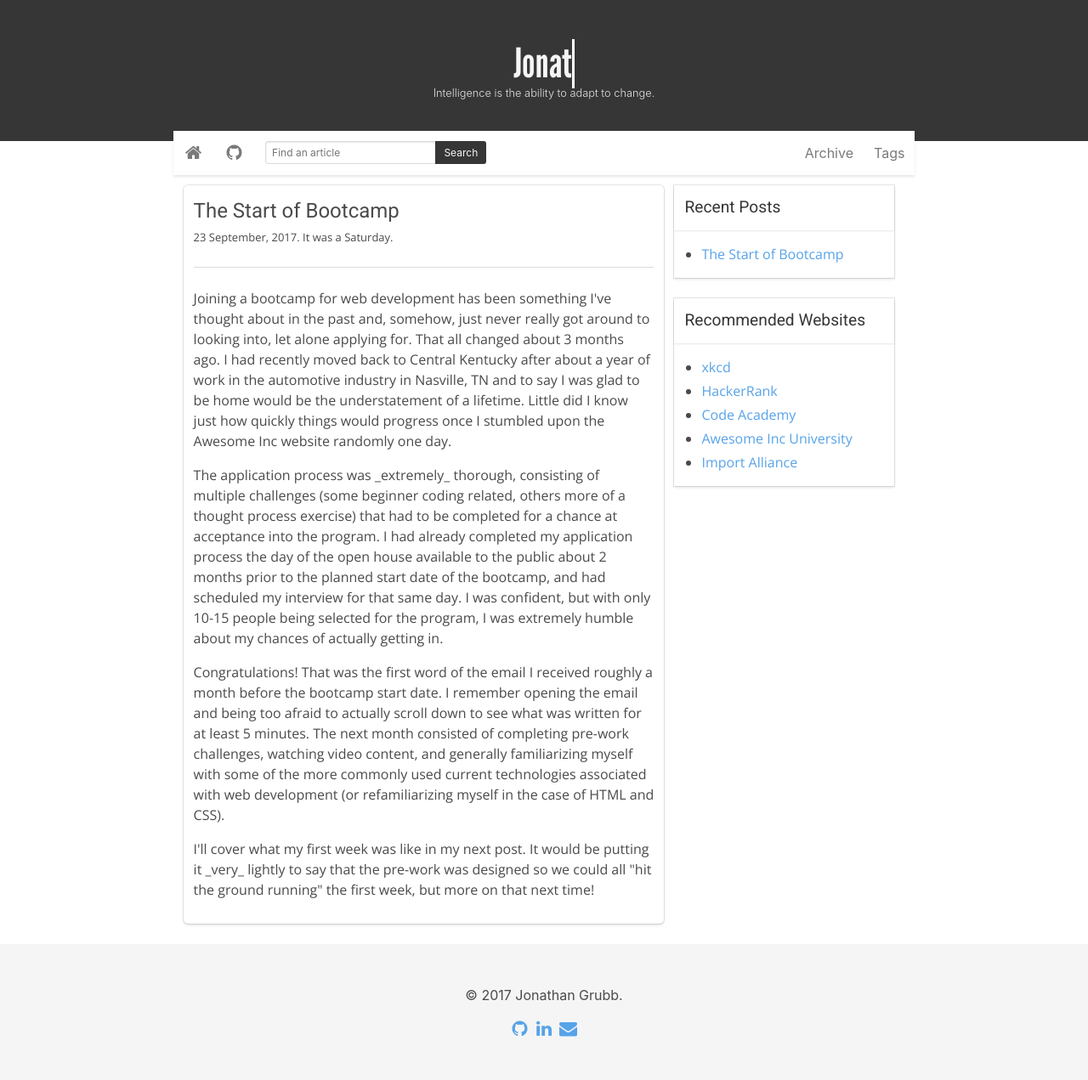
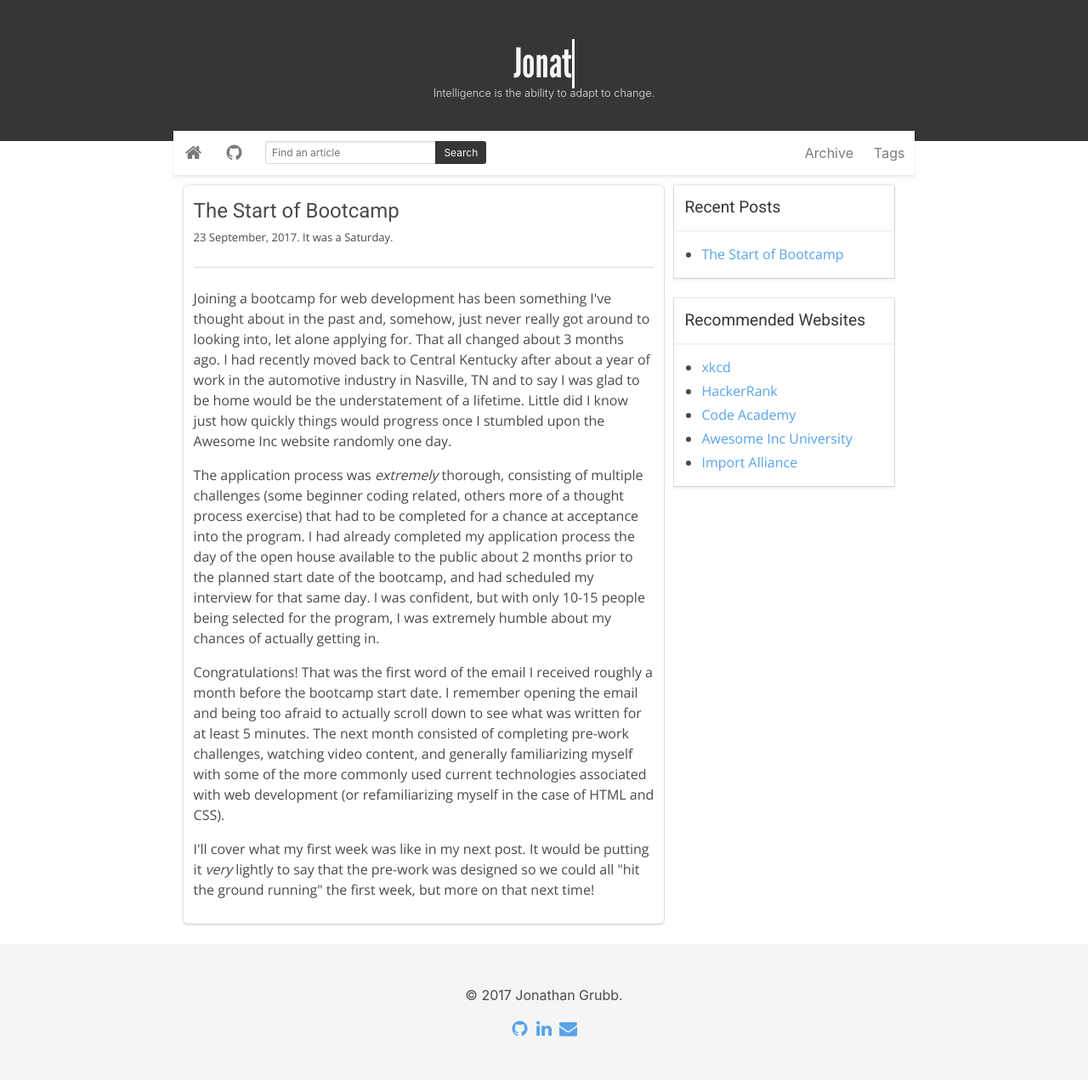
Before and after one commit to joncgrubb/joncgrubb.github.io, a Jekyll site: the page built from _posts/2017-09-23-The-Start-Of-Bootcamp.html, in a window 1280 px wide. Shown: the whole page at 85% size. Built offline with Jekyll 4.4.1, drawn with Linux system fonts in a browser that asks for light colours; comment, search, counter and statistics services are not loaded.

```diff
--- a/_posts/2017-09-23-The-Start-Of-Bootcamp.html
+++ b/_posts/2017-09-23-The-Start-Of-Bootcamp.html
@@ -13,7 +13,7 @@ would progress once I stumbled upon the Awesome Inc website randomly one day.
 </p>
 <p>
 
-The application process was _extremely_ thorough, consisting of multiple
+The application process was <i>extremely</i> thorough, consisting of multiple
 challenges (some beginner coding related, others more of a thought
 process exercise) that had to be completed for a chance at acceptance
 into the program. I had already completed my application process the
@@ -37,6 +37,6 @@ in the case of HTML and CSS).
 
 <p>
 I'll cover what my first week was like in my next post. It would be putting
-it _very_ lightly to say that the pre-work was designed so we could all
+it <i>very</i> lightly to say that the pre-work was designed so we could all
 "hit the ground running" the first week, but more on that next time!
 </p>
```
Also changed, not shown: 1 other file.
